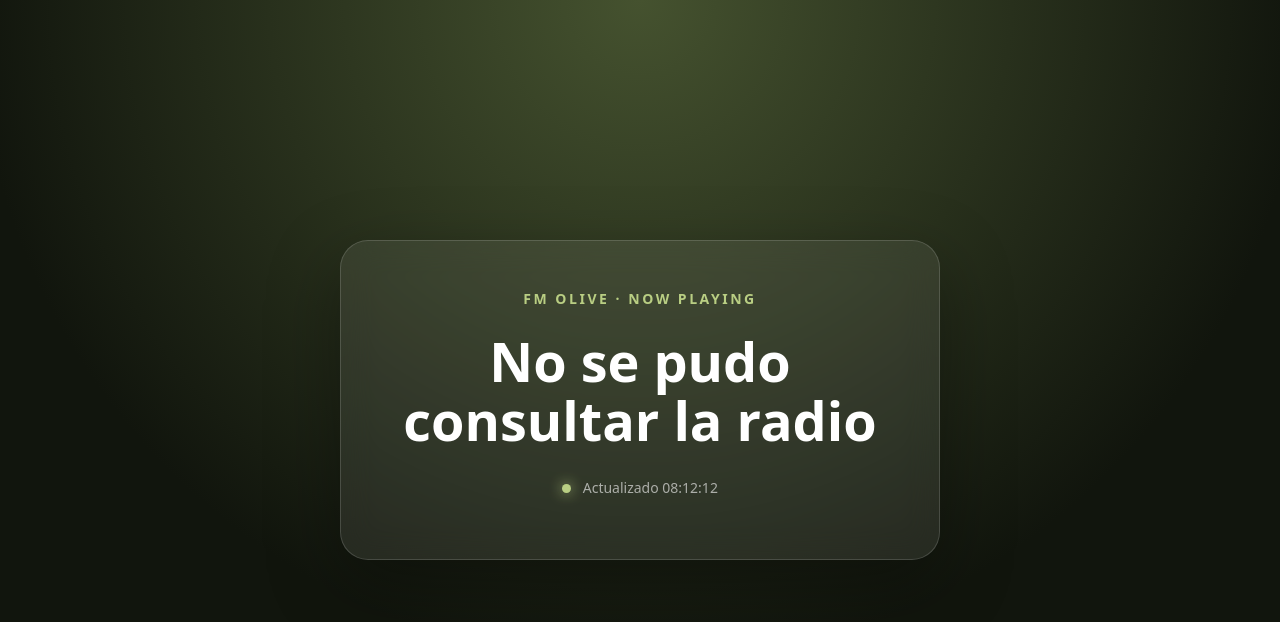
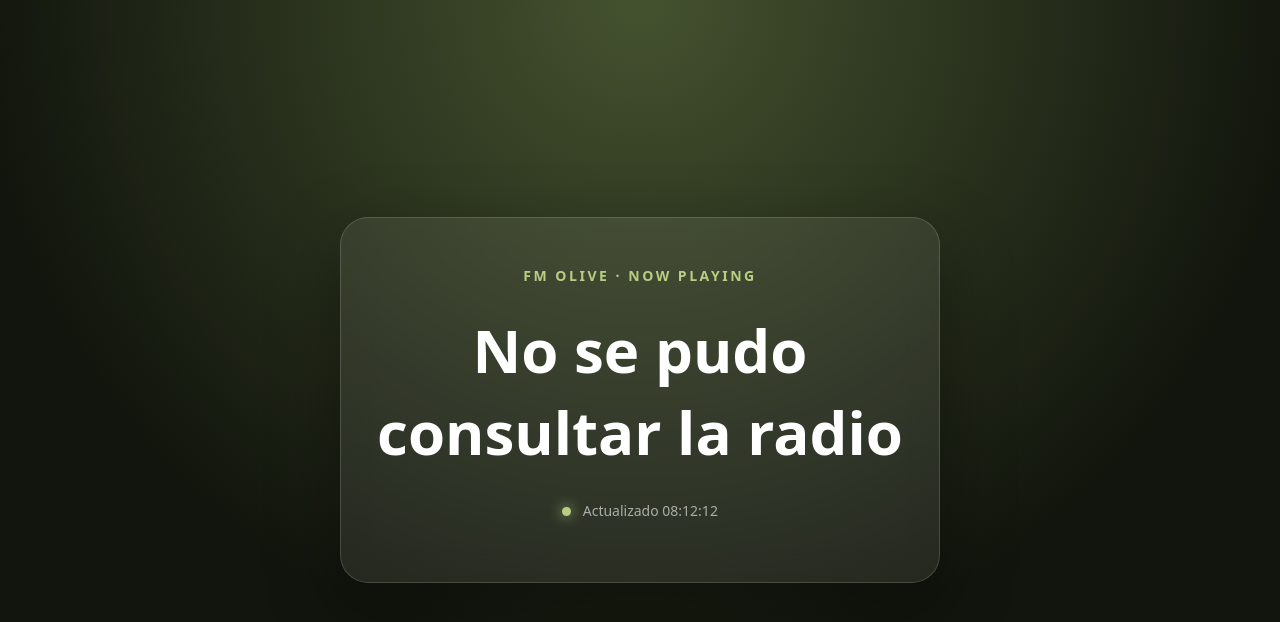
Before and after one commit to Chacho-arg/olive-now-playing, a Flask app: page / in a window 1280 px wide. Shown: the top 622 px of the page. Run offline with Flask 3, Linux system fonts and the light colour scheme.

Commit message:
Separate artist ad song title

```diff
--- a/templates/index.html
+++ b/templates/index.html
@@ -71,7 +71,20 @@
             border-radius: 50%;
             background: #b9ce83;
             box-shadow: 0 0 14px #b9ce83;
-        }
+        	}
+	.artist {
+		font-size: clamp(36px, 7vw, 60px);
+		font-weight: 700;
+		color: #ffffff;
+		margin-bottom: 12px;
+		}
+
+	.title {
+    		font-size: clamp(24px, 5vw, 42px);
+    		font-weight: 400;
+    		color: #b9ce83;
+    		line-height: 1.2;
+		}
     </style>
 </head>
 
@@ -79,9 +92,10 @@
     <main class="card">
         <p class="station">FM Olive · Now Playing</p>
 
-        <h1 id="song">
-            Consultando la radio...
-        </h1>
+ <div class="now-playing">
+    <div id="artist" class="artist">Consultando...</div>
+    <div id="title" class="title"></div>
+</div>
 
         <p class="status">
             <span class="live"></span>
@@ -93,8 +107,9 @@
 
     <script>
         async function updateNowPlaying() {
-            const song = document.getElementById("song");
-            const status = document.getElementById("update-status");
+            	const artist = document.getElementById("artist");
+		const title = document.getElementById("title");
+            	const status = document.getElementById("update-status");
 
             try {
                 const response = await fetch(
@@ -104,7 +119,15 @@
 
                 const data = await response.json();
 
-                song.textContent = data.title;
+                const parts = data.title.split(" - ");
+
+		if (parts.length >= 2) {
+    		artist.textContent = parts[0].trim();
+    		title.textContent = parts.slice(1).join(" - ").trim();
+		} else {
+    		artist.textContent = data.title;
+    		title.textContent = "";
+		};
 
                 status.textContent =
                     "Actualizado " +
```
